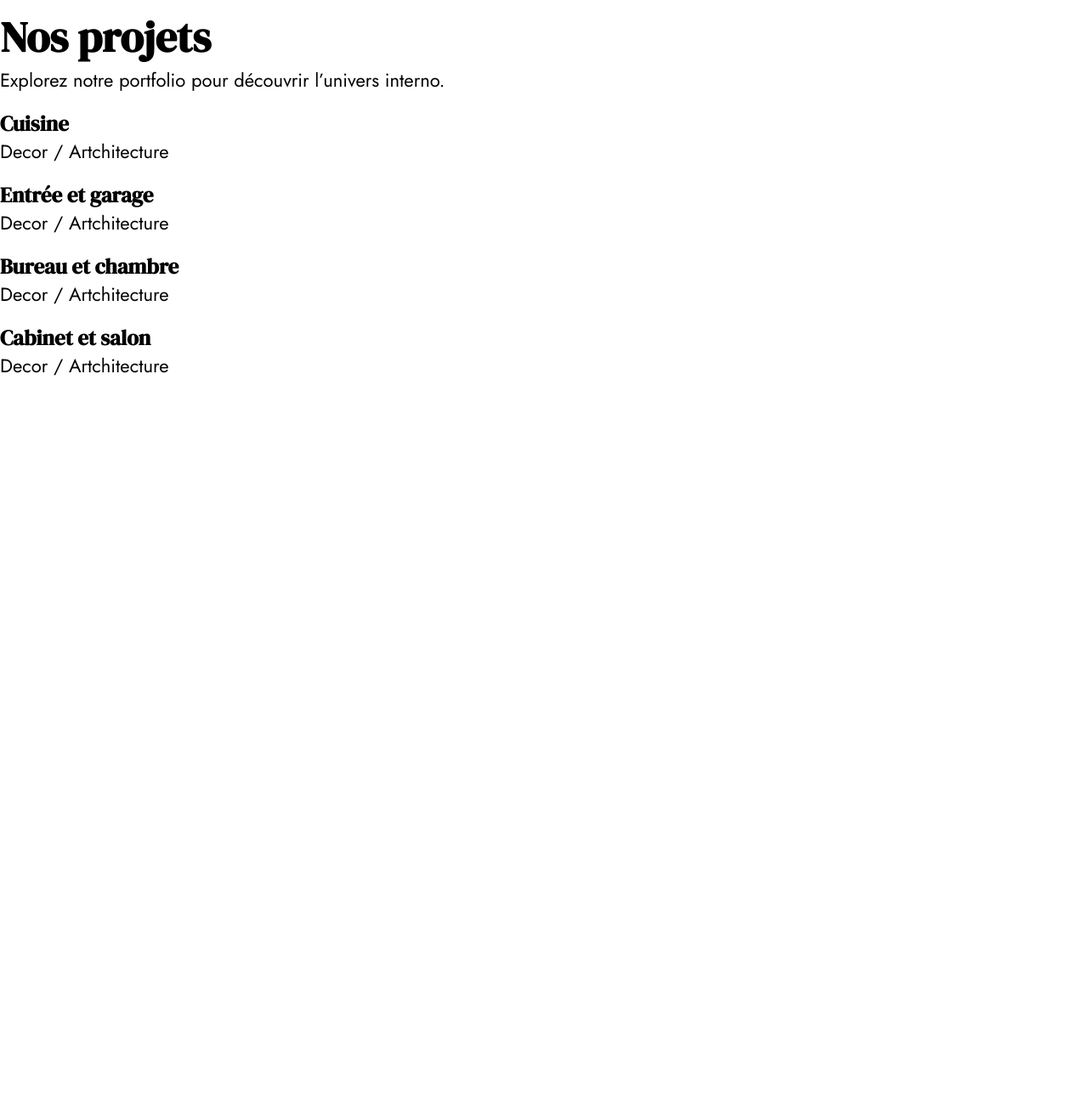
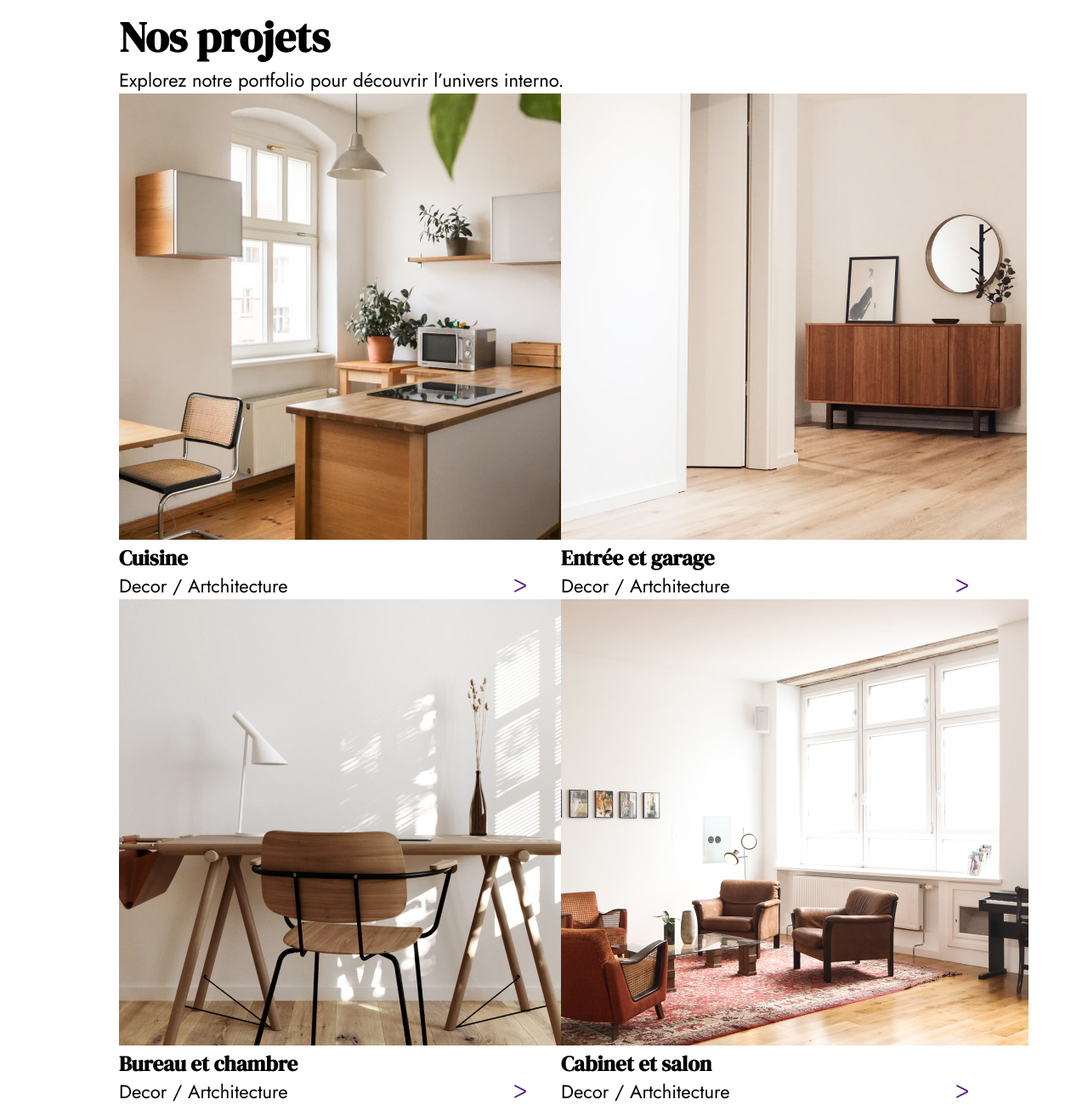
Before and after one commit to Elioume/Interno, a plain HTML site: page index.html in a window 1280 px wide. Shown: the part 3406-4706 px from the top of the page at 85% size. Before the commit the page ends 3852 px from the top, so only its background shows below. Drawn offline with Linux system fonts and the light colour scheme.

Commit message:
Section 5

```diff
--- a/index.html
+++ b/index.html
@@ -152,57 +152,73 @@
 
         <!-- SECTION 5 -->
 
-        <section>
+        <section class="container">
 
             <h2>Nos projets</h2>
             <p>Explorez notre portfolio pour découvrir l’univers interno.</p>
 
+                <div class="flex spaceBetween">
+
                     <!-- création boite image 1 -->
-                <div>
-                    <img src="" alt="">
+                    <div class="boxS2">
+                        <img src="assets/cuisine.jpg" alt="Cuisine">
+
+                        <div class="flex spaceBetween">
+                            <h3 class="boxS5">Cuisine</h3>
+                            <p>Decor / Artchitecture</p>
 
                              <div>
-                        <h3>Cuisine</h3>
-                        <p>Decor / Artchitecture</p>
-                        <a href=""></a>
+                                <a href="">ᐳ</a>
                              </div>
+                        </div>
+
 
                     </div>
 
                     <!-- création boite image 2 -->
-                <div>
-                    <img src="" alt="">
+                    <div class="boxS2">
+                        <img src="assets/entree-et-garage.jpg" alt="Entrée et garage">
+
+                        <div class="flex spaceBetween">
+                            <h3 class="boxS5">Entrée et garage</h3>
+                            <p>Decor / Artchitecture</p>
 
                             <div>
-                        <h3>Entrée et garage</h3>
-                        <p>Decor / Artchitecture</p>
-                        <a href=""></a>
+                                <a href="">ᐳ</a>
+                             </div>
                         </div>
 
                     </div>
 
                     <!-- création boite image 3 -->
-                <div>
-                    <img src="" alt="">
+                    <div class="boxS2">
+                        <img src="assets/bureau-et-chambre.jpg" alt="Bureau et chambre">
+
+                        <div class="flex spaceBetween">
+                            <h3 class="boxS5">Bureau et chambre</h3>
+                            <p>Decor / Artchitecture</p>
 
                             <div>
-                        <h3>Bureau et chambre</h3>
-                        <p>Decor / Artchitecture</p>
-                        <a href=""></a>
+                                <a href="">ᐳ</a>
+                             </div>
                         </div>
 
                     </div>
 
                     <!-- création boite image 4 -->
-                <div>
-                    <img src="" alt="">
+                    <div class="boxS2">
+                        <img src="assets/cabinet-et-salon.jpg" alt="Cabinet et salon">
+
+                        <div class="flex spaceBetween">
+                            <h3 class="boxS5">Cabinet et salon</h3>
+                            <p>Decor / Artchitecture</p>
 
                             <div>
-                        <h3>Cabinet et salon</h3>
-                        <p>Decor / Artchitecture</p>
-                        <a href=""></a>
+                                <a href="">ᐳ</a>
+                             </div>
                         </div>
 
+                    </div>
                 </div>
         </section>
 
--- a/style.css
+++ b/style.css
@@ -179,3 +179,17 @@ li {
 .botM200 {
     margin-bottom: 200px;
 }
+
+/* SECTION 5 */
+
+.fStart {
+    align-content: flex-start;
+}
+
+.fEnd {
+    align-content: flex-end;
+}
+
+.boxS5 {
+    width: 100%;
+}
```
Lines whose indentation alone changed are shown as unchanged.
